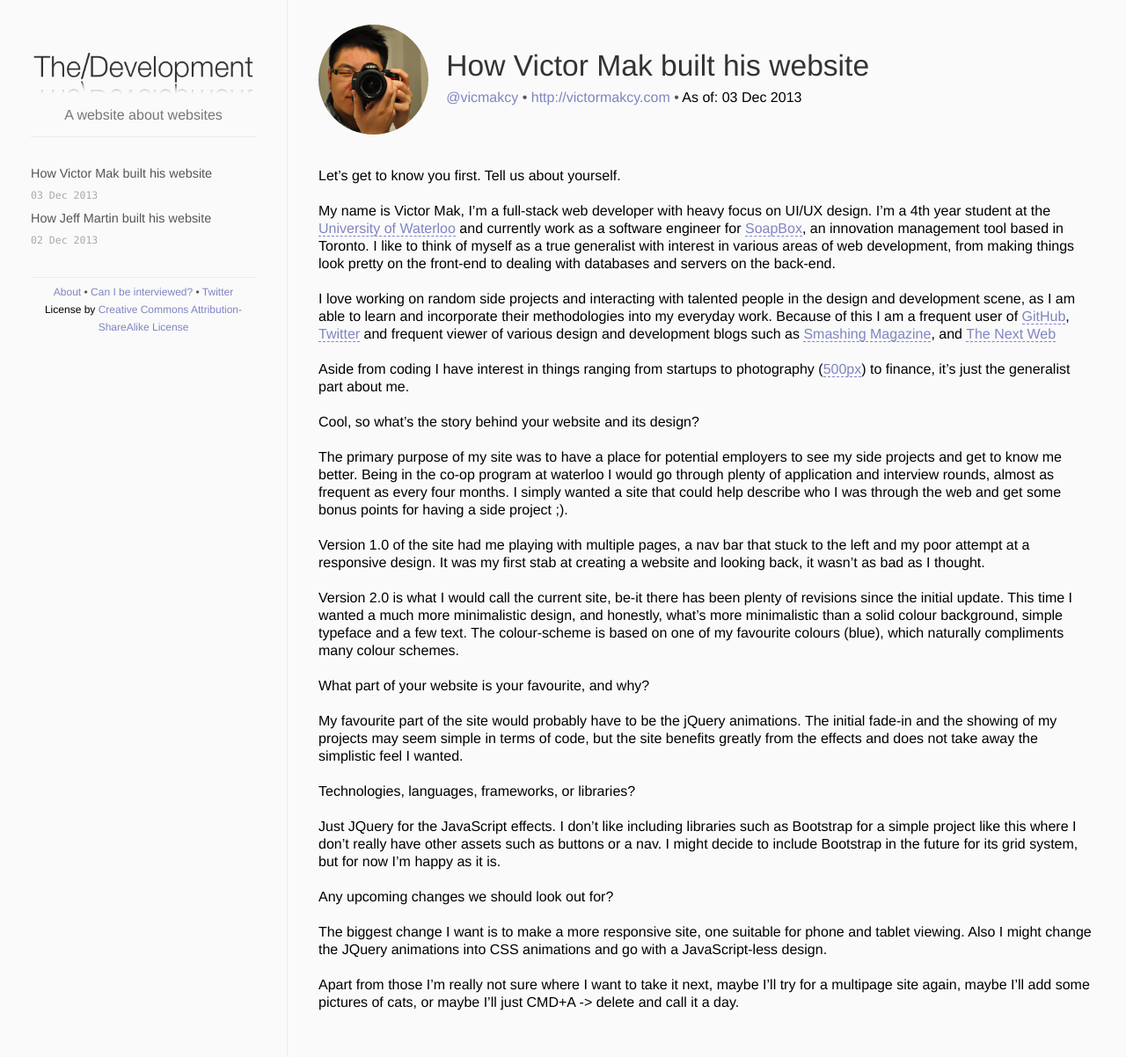
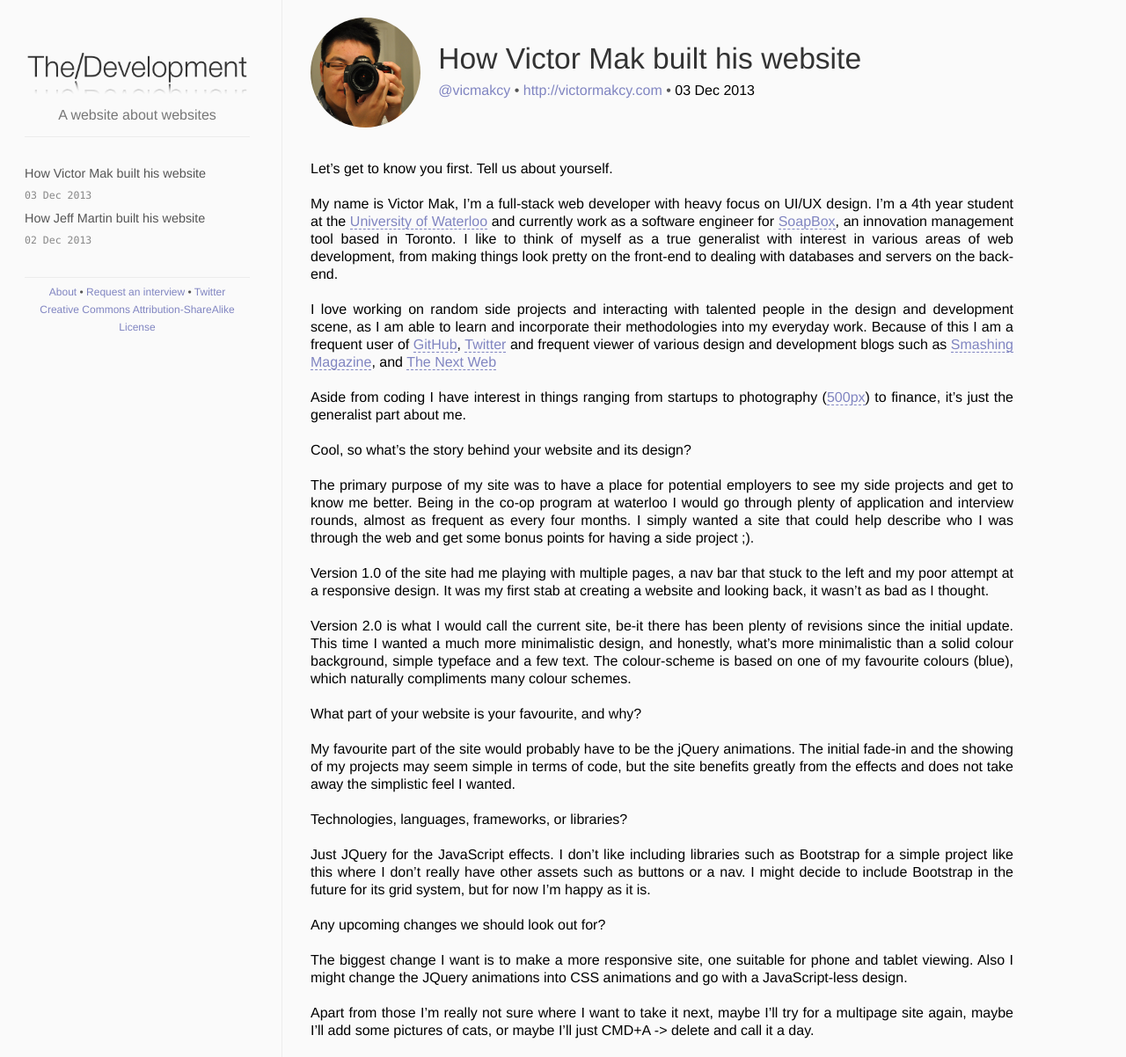
Before and after one commit to the-development/thedevelopment, a Jekyll site: the page built from index.html, in a window 1280 px wide. Shown: the whole page at 88% size. Built offline with Jekyll 4.4.1, drawn with Linux system fonts in a browser that asks for light colours; Markdown is read by kramdown in place of the engine named in the settings.

Commit message:
Several minor tweaks

```diff
--- a/_layouts/default.html
+++ b/_layouts/default.html
@@ -30,8 +30,10 @@
             <div class="posts">
               <ul class="posts-list">
                 {% for post in site.posts %}
-                  <li><a class="post-title" href="{{ post.url }}">{{ post.title }}</a>
-                  <span class="post-date">{{ post.date | date_to_string }}</span></li>
+                  <li>
+                    <a class="post-title" href="{{ post.url }}">{{ post.title }}</a>
+                    <span class="post-date">{{ post.date | date_to_string }}</span>
+                  </li>
                 {% endfor %}
               </ul>
             </div>
@@ -41,9 +43,9 @@
                   <!-- Coming soon
                   <a href="https://twitter.com/_thedevelopment">Archives</a> <span class="separator">&bull;</span>-->
                   <a href="/about" class="footer-link">About</a> <span class="separator">&bull;</span>
-                  <a href="/about#interviews" class="footer-link">Can I be interviewed?</a> <span class="separator">&bull;</span>
+                  <a href="/about#interviews" class="footer-link">Request an interview</a> <span class="separator">&bull;</span>
                   <a href="https://twitter.com/_thedevelopment" class="footer-link">Twitter</a><br />
-                  <span class="footer-link">License by <a href="http://creativecommons.org/licenses/by-sa/4.0/">Creative Commons Attribution-ShareAlike License</a></span>
+                  <a href="http://creativecommons.org/licenses/by-sa/4.0/" class="footer-link">Creative Commons Attribution-ShareAlike License</a>
                 </span>
               </div>
             </div>
--- a/_layouts/post.html
+++ b/_layouts/post.html
@@ -14,7 +14,7 @@ layout: default
       <div id="info-links">
         <a href="http://twitter.com/{{ page.twitter }}" id="twitter-url" class="post-info">@{{ page.twitter }}</a> <span class="separator">&bull;</span>
         <a href="{{ page.website }}" id="website-url" class="post-info">{{ page.website }}</a> <span class="separator">&bull;</span>
-        <span id="date" class="post-info">As of: {{ page.date | date_to_string }}</a>
+        <span id="date" class="post-info">{{ page.date | date_to_string }}</a>
       </div>
     </div>
   </div>
--- a/about/index.html
+++ b/about/index.html
@@ -49,6 +49,9 @@ title: The Development
     <p>
       I don't (yet) have any guidelines to contributions, but all I ask is that you keep your code clean, and your posts carefully edited.
     </p>
+    <p>
+      For those curious about licenses, The Development is licensed under the <a href="http://creativecommons.org/licenses/by-sa/4.0/" class="footer-link">Creative Commons Attribution-ShareAlike License</a>
+    </p>
   </div>
   <div id="team" class="about-section">
     <h3>Wait, who's "you"?</h3>
--- a/css/main.css
+++ b/css/main.css
@@ -65,14 +65,15 @@ a:hover {
 .posts-list {
   list-style-type: none;
 }
+
 .posts-list li {
   line-height: 1.75em;
 }
 
 .posts span {
-  color: #aaa;
+  color: #888;
   font-family: Monaco, "Courier New", monospace;
-  font-size: 80%;
+  font-size: 0.8em;
 }
 
 /*****************************************************************************/
@@ -99,7 +100,7 @@ a:hover {
   color: #777;
   text-align: center;
   margin-top: 0.5em;
-  display: inline-block;
+  display: block;
 
 }
 
@@ -192,6 +193,7 @@ a:hover {
 .post p,
 .page p {
   margin-bottom: 1.25em;
+  text-align: justify;
 }
 
 .post ul, .post ol,
@@ -229,8 +231,6 @@ a:hover {
 
 .sidebar,
 .content {
-  padding-left: 35px;
-  padding-right: 35px;
   vertical-align: top;
   height: 100%;
   overflow-y: auto;
@@ -240,20 +240,31 @@ a:hover {
 .sidebar {
   float: left;
   width: 20%;
+  padding-left: 1.75em;
+  padding-right: 2.25em;
   border-right: 1px solid #ececec;
+}
+
+.content {
+  padding-left: 2em;
+  padding-right: 8em;
 }
 
 .header {
   text-align: center;
-  padding-top: 3.25em;
+  padding-top: 3em;
 }
 
 #post-info {
-  padding-top: 1.75em;
+  padding-top: 1.25em;
 }
 
 .sidebar a {
   color: #555;
+}
+
+.sidebar a:hover {
+  color: #777;
 }
 
 .post-title {
--- a/index.html
+++ b/index.html
@@ -18,7 +18,7 @@ title: The Development
       <div id="info-links">
         <a href="http://twitter.com/{{ post.twitter }}" id="twitter-url">@{{ post.twitter }}</a> <span class="separator">&bull;</span>
         <a href="{{ post.website }}" id="website-url">{{ post.website }}</a> <span class="separator">&bull;</span>
-        <span id="date">As of: {{ post.date | date_to_string }}</a>
+        <span id="date">{{ post.date | date_to_string }}</a>
       </div>
     </div>
   </div>
```
